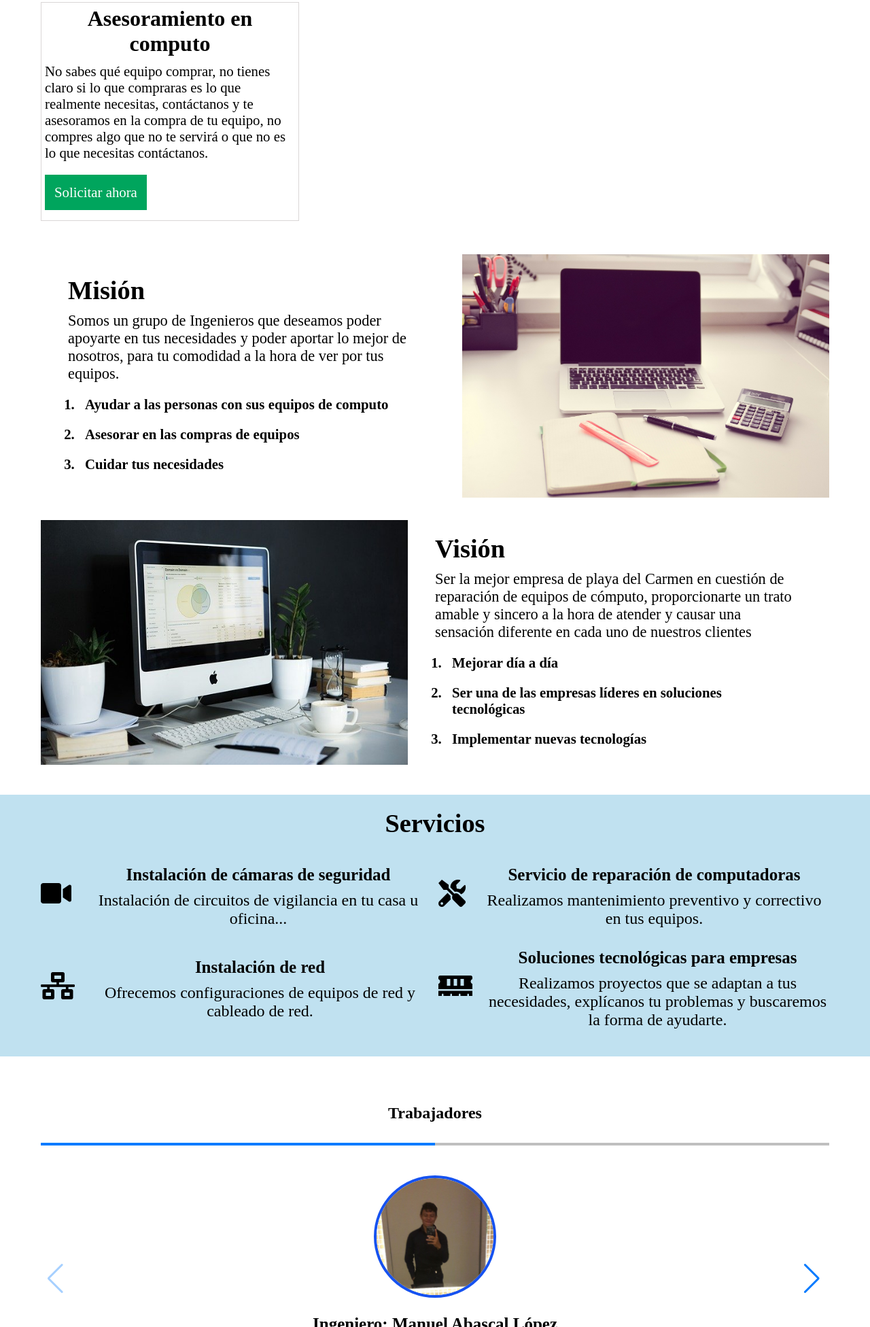
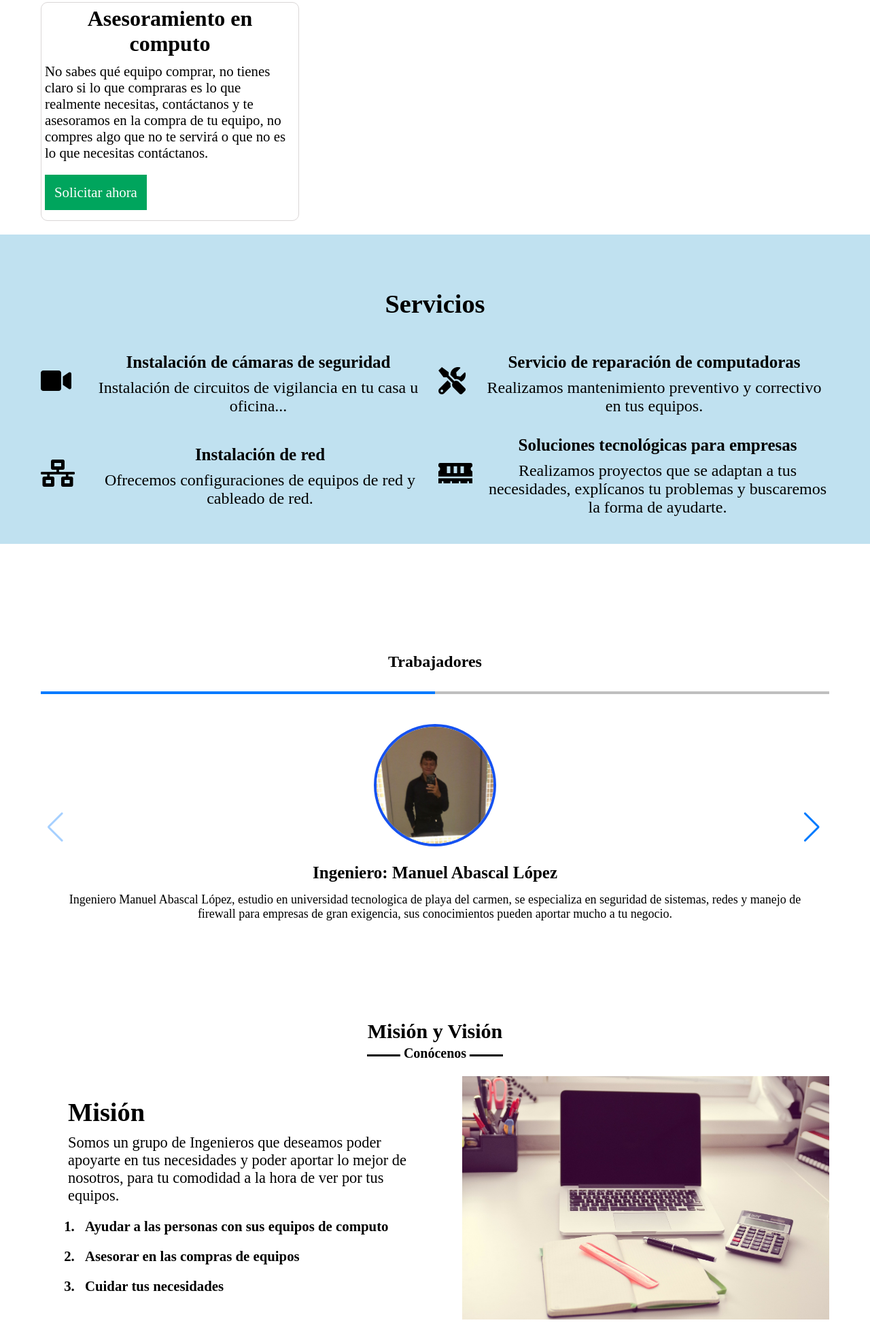
Before and after one commit to Jorge-Lpez/Spyder-pc, a plain HTML site: page Spyder-PC/index.html in a window 1280 px wide. Shown: the part 848-2800 px from the top of the page at 68% size. Drawn offline with nearby package versions, Linux system fonts and the light colour scheme; some packages are replaced by stand-ins of ours; a script that the page names is missing.

Commit message:
Cambio de vision y mision

```diff
--- a/Spyder-PC/index.html
+++ b/Spyder-PC/index.html
@@ -37,13 +37,13 @@
                 <div class="presentacion">
                     <h1>¿Tienes problemas con tu computadora?</h1>
                     <p>Nuestros Ingenieros en sistemas computacionales te brindan servicio de manera instantánea,
-                    gracias a los años hemos ampliado nuestros conocimientos e implementados soluciones de gran calidad
+                    gracias a los años hemos ampliado nuestros conocimientos e implementado soluciones de gran calidad
                     que facilitan la experiencia de nuestros clientes.
                     </p>
                     <button id="contactanos-button">Contáctanos</button>
                 </div>
                 <div class="img-presentacion">
-                    <img src="./public/img/img-principal.jpg" alt="">
+                    <img src="./public/img/laptop-1149412_640.jpg" alt="">
                 </div>
             </article>
         </div>
@@ -80,45 +80,6 @@
                         no compres algo que no te servirá o que no es lo que necesitas contáctanos.
                     </p>
                     <a href="#contactanos">Solicitar ahora </a>
-                </div>
-            </div>
-        </div>
-    </section>
-
-    <section class="reparar">
-        <div class="wrapper contenedor">
-            <div class="card-reparar">
-                <div class="card-info-reparar">
-                    <div class="card-reparar-imagen">
-                        <img src="./public/img/banner1.jpg" alt="">
-                    </div>
-                    <div class="card-reparar-info">
-                        <h2>Misión</h2>
-                        <p>Somos un grupo de Ingenieros que deseamos poder apoyarte en tus necesidades y poder aportar lo mejor de nosotros, para tu comodidad
-                            a la hora de ver por tus equipos.
-                        </p>
-                        <ol>
-                            <li>Ayudar a las personas con sus equipos de computo</li>
-                            <li>Asesorar en las compras de equipos</li>
-                            <li>Cuidar tus necesidades</li>
-                        </ol>
-                    </div>
-                </div>
-                <div class="card-info-reparar">
-                    <div class="card-reparar-imagen2">
-                        <img src="./public/img/reparar2.jpg" alt="">
-                    </div>
-                    <div class="card-reparar-info">
-                        <h2>Visión</h2>
-                        <p>Ser la mejor empresa de playa del Carmen en cuestión de reparación de equipos de cómputo, proporcionarte un trato amable y
-                             sincero a la hora de atender y causar una sensación diferente en cada uno de nuestros clientes
-                        </p>
-                        <ol>
-                            <li>Mejorar día a día</li>
-                            <li>Ser una de las empresas líderes en soluciones tecnológicas</li>
-                            <li>Implementar nuevas tecnologías</li>
-                        </ol>
-                    </div>
                 </div>
             </div>
         </div>
@@ -207,25 +168,65 @@
         </div>
     </section>
 
+    <section class="reparar">
+        <div class="wrapper contenedor">
+            <h2 class="title">Misión y Visión</h2>
+            <div class="card-reparar">
+                <div class="card-info-reparar">
+                    <div class="card-reparar-imagen">
+                        <img src="./public/img/banner1.jpg" alt="">
+                    </div>
+                    <div class="card-reparar-info">
+                        <h2>Misión</h2>
+                        <p>Somos un grupo de Ingenieros que deseamos poder apoyarte en tus necesidades y poder aportar lo mejor de nosotros, para tu comodidad
+                            a la hora de ver por tus equipos.
+                        </p>
+                        <ol>
+                            <li>Ayudar a las personas con sus equipos de computo</li>
+                            <li>Asesorar en las compras de equipos</li>
+                            <li>Cuidar tus necesidades</li>
+                        </ol>
+                    </div>
+                </div>
+                <div class="card-info-reparar">
+                    <div class="card-reparar-imagen2">
+                        <img src="./public/img/reparar2.jpg" alt="">
+                    </div>
+                    <div class="card-reparar-info">
+                        <h2>Visión</h2>
+                        <p>Ser la mejor empresa de playa del Carmen en cuestión de reparación de equipos de cómputo, proporcionarte un trato amable y
+                             sincero a la hora de atender y causar una sensación diferente en cada uno de nuestros clientes
+                        </p>
+                        <ol>
+                            <li>Mejorar día a día</li>
+                            <li>Ser una de las empresas líderes en soluciones tecnológicas</li>
+                            <li>Implementar nuevas tecnologías</li>
+                        </ol>
+                    </div>
+                </div>
+            </div>
+        </div>
+    </section>
+
     <div class="contactanos contenedor wrapper" id="contactanos">
         <h2>Contáctanos</h2>
         <div class="flex-formulario">
             <form id="formulario">
                 <div class="items-form">
                     <label for="nombre">Nombre: </label>
-                    <input name="nombre" type="text" id="nombre">
+                    <input name="nombre" type="text" id="nombre" placeholder="Ingresa tu nombre">
                 </div>
                 <div class="items-form">
                     <label for="apellido">Apellido</label>
-                    <input name="apellido" type="text" id="apellido">
+                    <input name="apellido" type="text" id="apellido" placeholder="Ingresa tu apellidos">
                 </div>
                 <div class="items-form">
                     <label for="telefono">Telefono</label>
-                    <input name="telefono" type="text" id="telefono">
+                    <input name="telefono" type="text" id="telefono" placeholder="Ingresa tu numero celular">
                 </div>
                 <div class="items-form">
                     <label for="correo">Correo</label>
-                    <input name="correo" type="email" id="correo">
+                    <input name="correo" type="email" id="correo" placeholder="Ingresa tu correo">
                 </div>
                 <div class="items-form">
                     <label for="mensaje">Descripción problema:</label>
--- a/Spyder-PC/public/css/estilos.css
+++ b/Spyder-PC/public/css/estilos.css
@@ -65,7 +65,7 @@ img{
 .menu{
     position: fixed;
     width: 100%;
-    background-color: var(--grayPrincipal);
+    /*background-color: var(--grayPrincipal);*/
     z-index: 999;
 }
 
@@ -161,6 +161,7 @@ img{
     background-color: var(--grayInformativo);
     color: var(--blackTexto);
     padding: 5px;
+    border-radius: 10px;
 }
 
 .card h2{
@@ -191,6 +192,37 @@ img{
 }
 
 /*Estilos card reparar*/
+.reparar .title{
+    text-align: center;
+    font-weight: 700;
+    font-size: 30px;
+    padding: 20px;
+    position: relative;
+    margin-bottom: 20px;
+}
+
+.reparar .title::before{
+    content: "";
+    position: absolute;
+    width: 200px;
+    height: 3px;
+    bottom: 0;
+    left: 50%;
+    background-color: var(--blackTexto);
+    transform: translateX(-50%);
+}
+
+.reparar .title::after{
+    content: "Conócenos";
+    position: absolute;
+    bottom: -12px;
+    left: 50%;
+    background-color: white;
+    font-size: 20px;
+    padding: 5px;
+    transform: translateX(-50%);
+}
+
 .card-reparar-info{
     padding: 40px;
 }
@@ -226,7 +258,7 @@ img{
 
 .services h2{
     text-align: center;
-    padding: 20px 0 10px 0;
+    padding: 80px 0 20px 0;
     font-weight: bold;
     font-size: 2.4em;
 }
@@ -262,7 +294,7 @@ img{
 
 .trabajadores h2{
     margin-top: 60px;
-    padding: 10px;
+    padding: 100px 10px 10px 10px;
     text-align: center;
 }
 .swiper-container {
@@ -322,10 +354,9 @@ img{
     text-align: center;
 }
 /*Formulario contactanos*/
-
 .contactanos h2{
     margin-top: 20px;
-    padding: 20px 0 20px 0;
+    padding: 80px 0 20px 0;
     text-align: center;
 }
 
@@ -346,6 +377,7 @@ img{
     appearance: none;
     border: 1px solid var(--hoverEnlace);
     padding: 15px;
+    border-radius: 10px;
 }
 
 .items-form textarea{
@@ -579,8 +611,6 @@ details ul{
     }
     .flex-formulario{
         display: flex;
-        justify-content: center;
-        align-items: center;
     }
     form{
         flex: 1;
```
Also changed, not shown: Spyder-PC/public/img/laptop-1149412_640.jpg (added).
